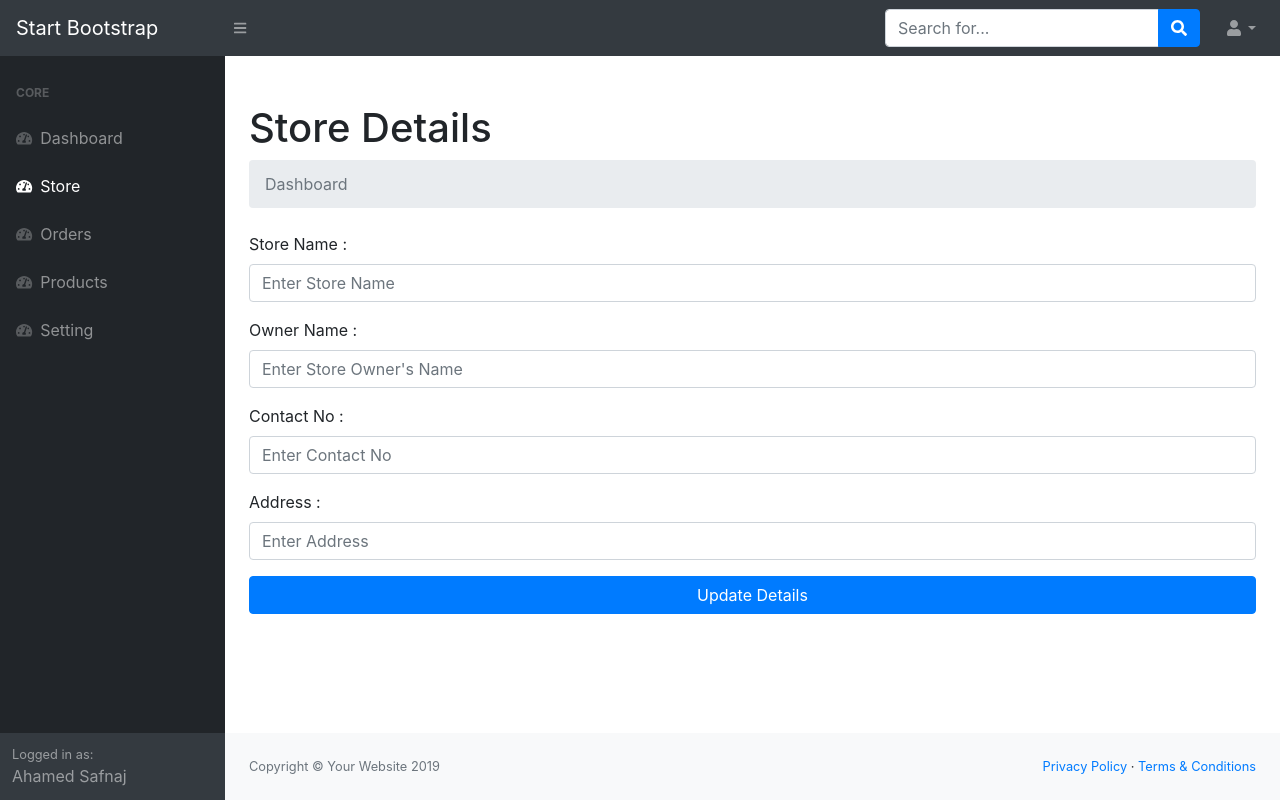
After one commit to Kalmunai-IT-Hub/MRM_COVID19, a PHP site: page /store-details.php in a window 1280 px wide. The commit adds this page. Run offline with PHP 8.4, Linux system fonts and the light colour scheme; some libraries are stand-ins or nearby versions.

Commit message:
Store Detail Update Works

```diff
--- a/includes/footer.php
+++ b/includes/footer.php
@@ -21,5 +21,7 @@
 <script src="https://cdn.datatables.net/1.10.20/js/jquery.dataTables.min.js" crossorigin="anonymous"></script>
 <script src="https://cdn.datatables.net/1.10.20/js/dataTables.bootstrap4.min.js" crossorigin="anonymous"></script>
 <script src="assets/demo/datatables-demo.js"></script>
+
+<script src="assets/dist/js/scripts.js"></script>
 </body>
 </html>
--- a/includes/navbar.php
+++ b/includes/navbar.php
@@ -22,3 +22,5 @@
         </li>
     </ul>
 </nav>
+
+<body class="sb-nav-fixed">
--- a/js/register.js
+++ b/js/register.js
@@ -1,5 +1,9 @@
 $('#submit_form').click(function(e) {
-    e.preventDefault();
+    var validate = formValidation();
+
+    if(validate != true){
+        e.preventDefault();
+    }
 });
 
 
--- a/model/Store.php
+++ b/model/Store.php
@@ -8,5 +8,27 @@
 
 class Store
 {
+    private $con;
+
+    function __construct()
+    {
+        include_once("./database/Database.php"); //DbConnection
+        $db = new Database();
+        $this->con = $db->connect();
+
+    }
+
+    public function addStoreDetails($store_name,$owner_name,$contact_no,$address){
+
+        $PreparedStatement = $this->con->prepare("INSERT INTO `store`(`store_name`, `owner`, `contact_no`, `address`) VALUES (?,?,?,?)");
+        $PreparedStatement->bind_param("ssis", $store_name, $owner_name, $contact_no, $address);
+        $Result = $PreparedStatement->execute() or die($this->con->error);
+        if ($Result) {
+            return $this->con->insert_id;
+            return true;
+        } else {
+            return "ERROR";
+        }
+    }
 
 }
--- a/sessions.php
+++ b/sessions.php
@@ -4,6 +4,7 @@
  * Author Safnaj on 3/23/2020
  * Project MRM_COVID19
  **/
+
 
 session_start();
 function ErrorMessage(){
@@ -34,4 +35,6 @@ function SuccessMessage(){
     }
 }
 
+
+
 ?>
--- /dev/null
+++ b/store-details.php
@@ -0,0 +1,111 @@
+<?php include_once("includes/Header.php"); ?>
+<?php include_once("includes/navbar.php"); ?>
+<?php include_once("sessions.php"); ?>
+<?php include_once("model/Store.php"); ?>
+
+<?php
+
+if(isset($_POST["Submit"])){
+
+    $store_name = $_POST["store_name"];
+    $owner_name = $_POST["owner_name"];
+    $contact_no = $_POST["contact_no"];
+    $address = $_POST["address"];
+
+    $obj = new Store();
+    $result = $obj->addStoreDetails($store_name,$owner_name,$contact_no,$address);
+
+    if($result == true){
+        $_SESSION["SuccessMessage"] = "Store Details Updated Successfully..!";
+        // header('Location: register.php');
+    }else{
+        $_SESSION["ErrorMessage"] = "Something Went Wrong..!";
+        //header('Location: register.php');
+    }
+
+}
+
+?>
+    <div id="layoutSidenav">
+        <div id="layoutSidenav_nav">
+            <nav class="sb-sidenav accordion sb-sidenav-dark" id="sidenavAccordion">
+                <div class="sb-sidenav-menu">
+                    <div class="nav">
+                        <div class="sb-sidenav-menu-heading">Core</div>
+                        <a class="nav-link" href="dashboard.php">
+                            <div class="sb-nav-link-icon"><i class="fas fa-tachometer-alt"></i></div>Dashboard</a>
+                        <a class="nav-link" href="store-details.php">
+                            <div class="sb-nav-link-icon"><i class="fas fa-tachometer-alt"></i></div>Store</a>
+                        <a class="nav-link" href="orders.html">
+                            <div class="sb-nav-link-icon"><i class="fas fa-tachometer-alt"></i></div>Orders</a>
+                        <a class="nav-link" href="products.html">
+                            <div class="sb-nav-link-icon"><i class="fas fa-tachometer-alt"></i></div>Products</a>
+                        <a class="nav-link" href="setting.html">
+                            <div class="sb-nav-link-icon"><i class="fas fa-tachometer-alt"></i></div>Setting</a>
+
+                        <div class="collapse" id="collapsePages" aria-labelledby="headingTwo" data-parent="#sidenavAccordion">
+                            <nav class="sb-sidenav-menu-nested nav accordion" id="sidenavAccordionPages">
+                                <a class="nav-link collapsed" href="#" data-toggle="collapse" data-target="#pagesCollapseAuth" aria-expanded="false" aria-controls="pagesCollapseAuth"
+                                >Authentication
+                                    <div class="sb-sidenav-collapse-arrow"><i class="fas fa-angle-down"></i></div
+                                    ></a>
+                                <div class="collapse" id="pagesCollapseAuth" aria-labelledby="headingOne" data-parent="#sidenavAccordionPages">
+                                    <nav class="sb-sidenav-menu-nested nav"><a class="nav-link" href="login.html">Login</a><a class="nav-link" href="register.php">Register</a><a class="nav-link" href="password.html">Forgot Password</a></nav>
+                                </div>
+                                <a class="nav-link collapsed" href="#" data-toggle="collapse" data-target="#pagesCollapseError" aria-expanded="false" aria-controls="pagesCollapseError"
+                                >Error
+                                    <div class="sb-sidenav-collapse-arrow"><i class="fas fa-angle-down"></i></div
+                                    ></a>
+                                <div class="collapse" id="pagesCollapseError" aria-labelledby="headingOne" data-parent="#sidenavAccordionPages">
+                                    <nav class="sb-sidenav-menu-nested nav"><a class="nav-link" href="401.html">401 Page</a><a class="nav-link" href="404.html">404 Page</a><a class="nav-link" href="500.html">500 Page</a></nav>
+                                </div>
+                            </nav>
+                        </div>
+                    </div>
+                </div>
+                <div class="sb-sidenav-footer">
+                    <div class="small">Logged in as:</div>
+                    Ahamed Safnaj
+                </div>
+            </nav>
+        </div>
+        <div id="layoutSidenav_content">
+            <main>
+                <div class="container-fluid">
+                    <br/>
+                    <?php
+                        echo ErrorMessage();
+                        echo SuccessMessage();
+                    ?>
+                    <h1 class="mt-4">Store Details</h1>
+
+                    <ol class="breadcrumb mb-4">
+                        <li class="breadcrumb-item active">Dashboard</li>
+                    </ol>
+
+                    <form method="post" action="store-details.php" enctype="multipart/form-data">
+                        <fieldset>
+                            <div class="form-group">
+                                <label for="title"><span class="FieldInfo">Store Name :</span></label>
+                                <input class="form-control" type="text" name="store_name" id="store_name" placeholder="Enter Store Name">
+                            </div>
+                            <div class="form-group">
+                                <label for="title"><span class="FieldInfo">Owner Name :</span></label>
+                                <input class="form-control" type="text" name="owner_name" id="owner_name" placeholder="Enter Store Owner's Name">
+                            </div>
+                            <div class="form-group">
+                                <label for="title"><span class="FieldInfo">Contact No :</span></label>
+                                <input class="form-control" type="text" name="contact_no" id="contact_no" placeholder="Enter Contact No">
+                            </div>
+                            <div class="form-group">
+                                <label for="title"><span class="FieldInfo">Address :</span></label>
+                                <input class="form-control" type="text" name="address" id="address" placeholder="Enter Address">
+                            </div>
+                            <input class="btn btn-primary btn-block" type="submit" name="Submit" value="Update Details">
+                        </fieldset>
+                    </form>
+
+                </div>
+            </main>
+
+<?php include_once("includes/footer.php"); ?>
```
Also changed, not shown: controller/UserController.php (deleted, +0 -31 lines), dashboard.php (+8 -19 lines), model/User.php (+18 -2 lines), register.php (+23 -3 lines).
